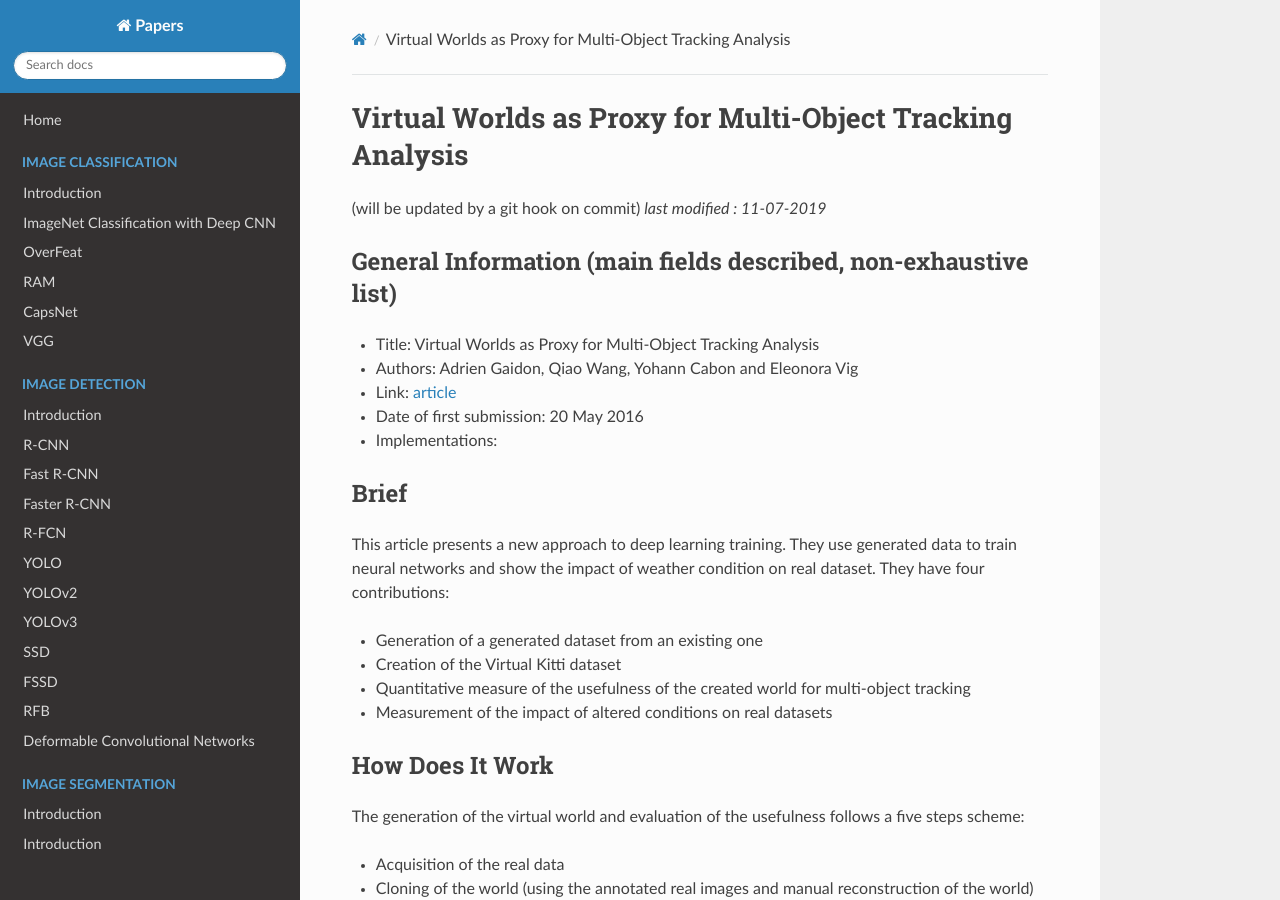
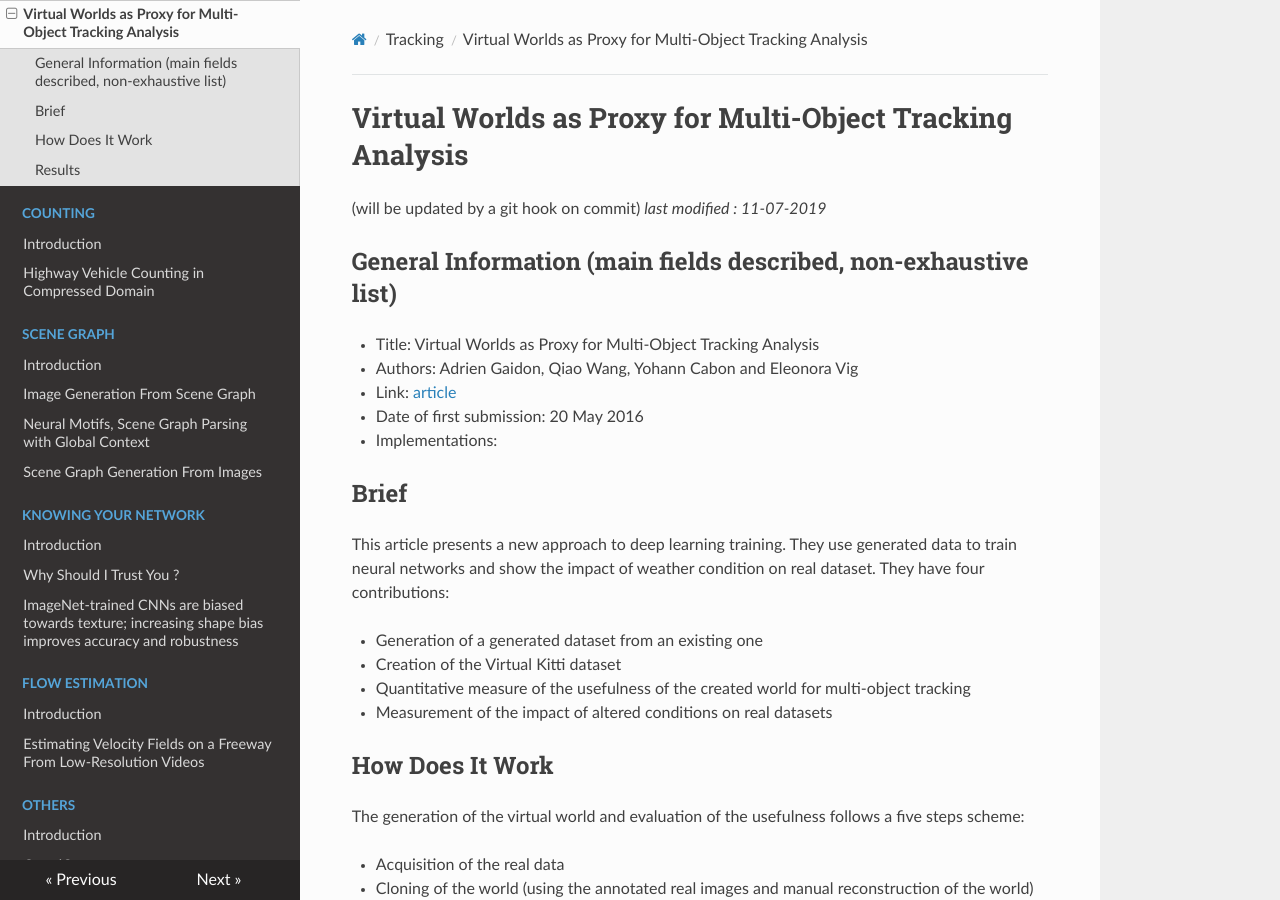
Before and after one commit to D3lt4lph4/papers, an MkDocs documentation site: the page built from docs/tracking/vkitti.md, in a window 1280 px wide and 900 px high. Built offline with MkDocs 1.6.1, drawn with Linux system fonts in a browser that asks for light colours; nearby versions of some CDN libraries; old or Windows-style settings are respelled for this version of MkDocs.

Commit message:
adding vkitti to tracking

```diff
--- a/mkdocs.yml
+++ b/mkdocs.yml
@@ -53,6 +53,7 @@
     - Tracking:
       - Introduction: tracking/index.md
       - Online Multi-Target Tracking RNN: tracking/onlinemultitrackingRNN.md
+      - Virtual Worlds as Proxy for Multi-Object Tracking Analysis: tracking/vkitti.md
     - Counting:
       - Introduction: counting/index.md
       - Highway Vehicle Counting in Compressed Domain: counting/highwayvehiclecountingcompresseddomain.md
```
Also changed, not shown: docs/tracking/vkitti.md (renamed from docs/imagedetection/vkitti.md).
